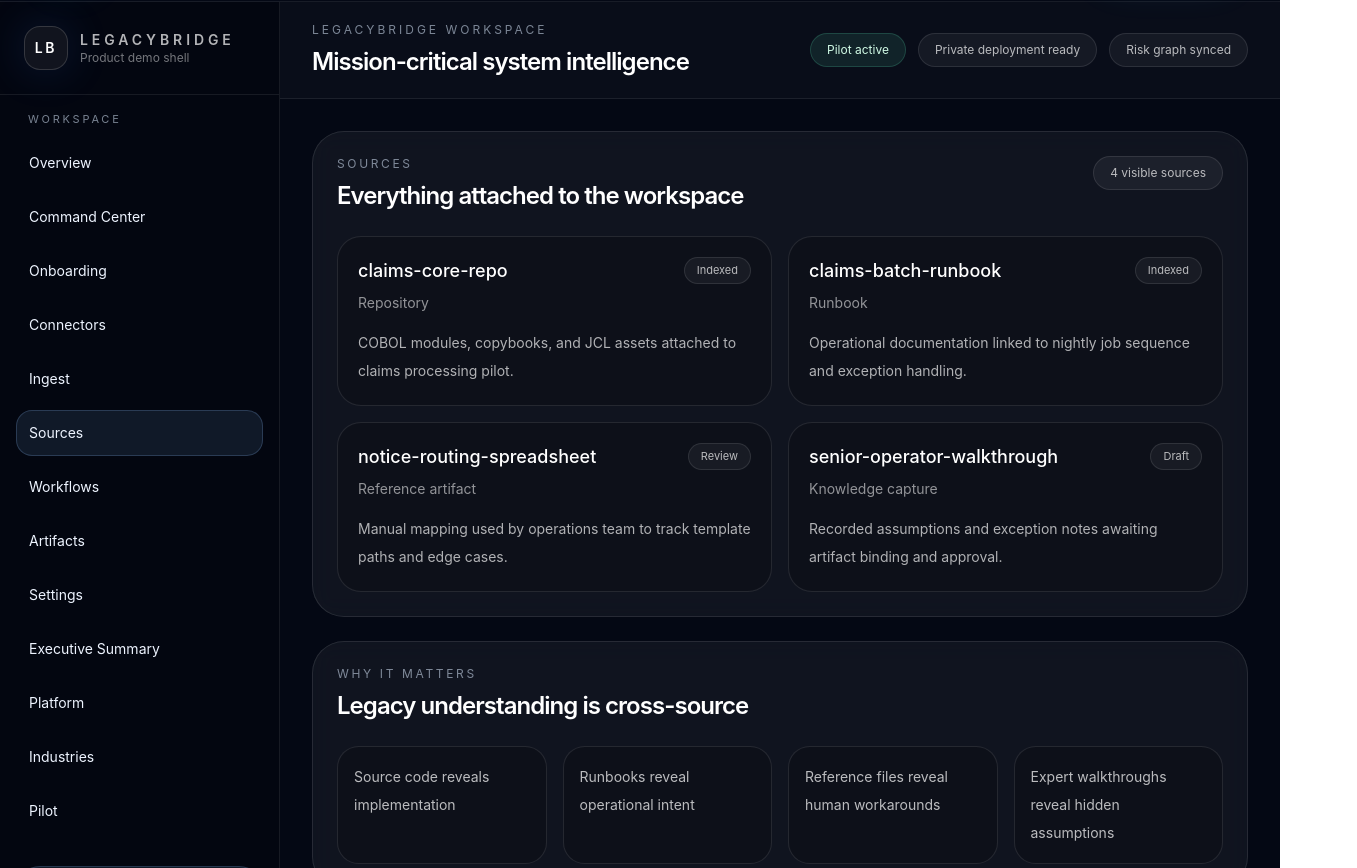
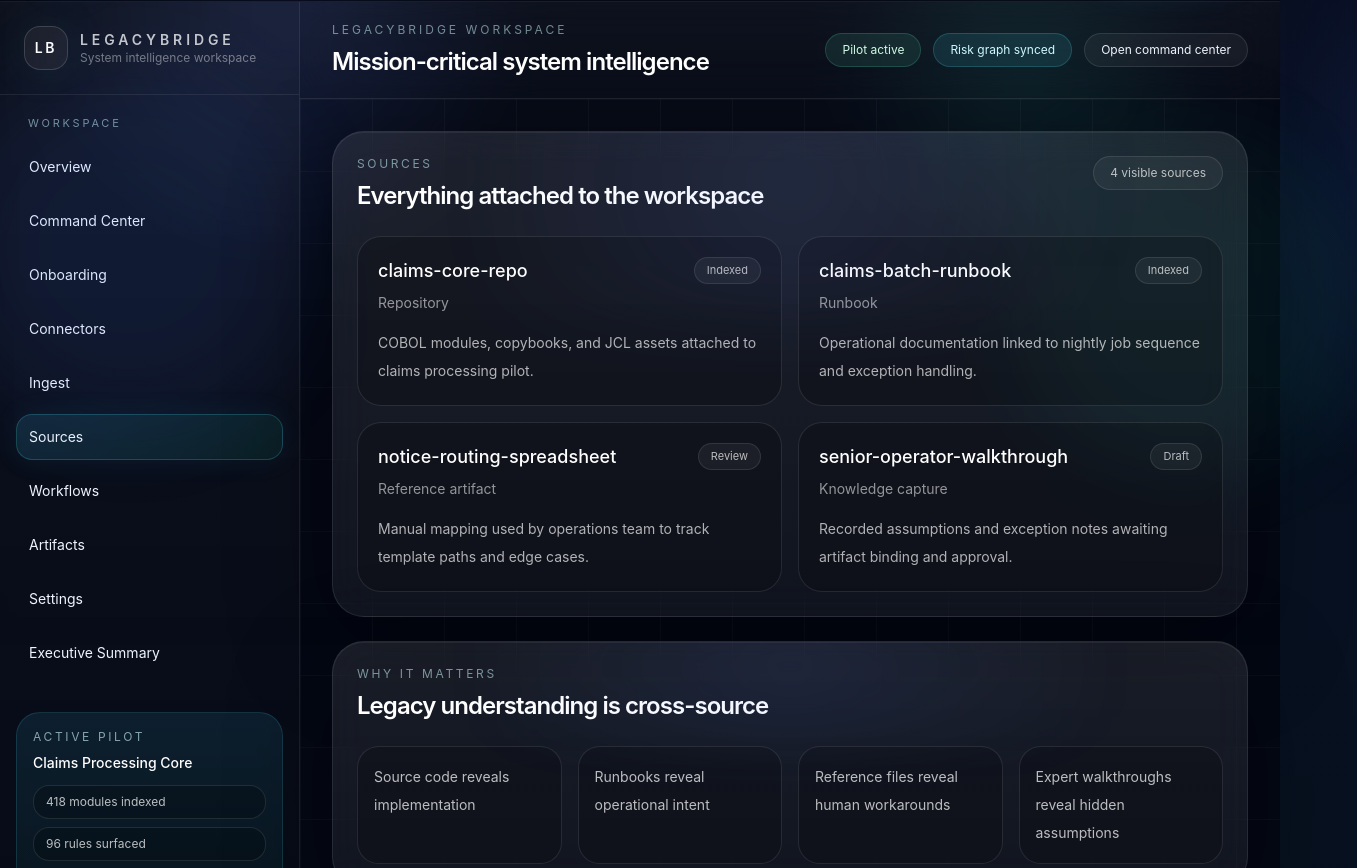
Before and after one commit to M4G3LL4N0/legacybridge, a Next.js app: page /app/sources in a window 1280 px wide. Shown: the part 75-943 px from the top of the page, 1357 px wide, since content can reach past the window. Built offline with nearby package versions, Linux system fonts and the light colour scheme.

Commit message:
Premium app shell redesign for LegacyBridge

```diff
--- a/src/app/app/artifacts/page.tsx
+++ b/src/app/app/artifacts/page.tsx
@@ -18,7 +18,7 @@ export default function ArtifactsPage() {
           {artifacts.map((artifact) => (
             <div
               key={artifact.id}
-              className="rounded-[1.5rem] border border-white/10 bg-black/20 p-5"
+              className="rounded-[1.6rem] border border-white/10 bg-[linear-gradient(180deg,rgba(255,255,255,0.06),rgba(255,255,255,0.03))] p-5"
             >
               <div className="flex items-start justify-between gap-4">
                 <div>
--- a/src/app/app/command-center/page.tsx
+++ b/src/app/app/command-center/page.tsx
@@ -13,12 +13,13 @@ export default function CommandCenterPage() {
           eyebrow="Command center"
           title="Interactive intelligence layer"
           rightSlot={
-            <div className="rounded-full border border-blue-300/20 bg-blue-300/10 px-4 py-2 text-xs text-blue-100">
+            <div className="rounded-full border border-cyan-300/20 bg-cyan-300/10 px-4 py-2 text-xs text-cyan-100">
               Query + graph + rules
             </div>
           }
         >
-          <div className="rounded-[1.5rem] border border-white/10 bg-[#08111a] p-5">
+          <div className="overflow-hidden rounded-[1.6rem] border border-white/10 bg-[#07111d] glow-edge">
+            <div className="premium-grid p-5">
               <div className="rounded-2xl border border-white/8 bg-white/5 p-4 text-sm leading-7 text-white/78">
                 Show me why legacy account classes bypass the updated notice renderer, which modules are responsible, and what test pack should be generated before refactoring.
               </div>
@@ -45,6 +46,7 @@ export default function CommandCenterPage() {
                 </div>
               </div>
             </div>
+          </div>
         </Panel>
 
         <div className="grid gap-6 xl:grid-cols-[1.1fr_0.9fr]">
--- a/src/components/product/AppSidebar.tsx
+++ b/src/components/product/AppSidebar.tsx
@@ -14,35 +14,33 @@ const nav = [
   { href: "/app/artifacts", label: "Artifacts" },
   { href: "/app/settings", label: "Settings" },
   { href: "/app/reports/executive-summary", label: "Executive Summary" },
-  { href: "/platform", label: "Platform" },
-  { href: "/industries", label: "Industries" },
-  { href: "/pilot", label: "Pilot" },
 ];
 
 export default function AppSidebar() {
   const pathname = usePathname();
 
   return (
-    <aside className="w-full border-r border-white/8 bg-black/20 lg:w-[280px] lg:flex-shrink-0">
+    <aside className="w-full border-r border-white/8 bg-[linear-gradient(180deg,rgba(255,255,255,0.04),rgba(255,255,255,0.015))] lg:w-[300px] lg:flex-shrink-0">
       <div className="flex h-full flex-col">
         <div className="border-b border-white/8 px-6 py-6">
           <Link href="/" className="flex items-center gap-3">
-            <div className="flex h-11 w-11 items-center justify-center rounded-2xl border border-white/15 bg-white/6 text-sm font-semibold tracking-[0.2em] text-white shadow-[0_0_45px_rgba(59,130,246,0.16)]">
+            <div className="flex h-11 w-11 items-center justify-center rounded-2xl border border-white/15 bg-white/6 text-sm font-semibold tracking-[0.2em] text-white shadow-[0_0_45px_rgba(56,189,248,0.10)]">
               LB
             </div>
             <div>
-              <div className="text-sm font-semibold uppercase tracking-[0.28em] text-white/70">
+              <div className="text-sm font-semibold uppercase tracking-[0.28em] text-white/76">
                 LegacyBridge
               </div>
-              <div className="text-xs text-white/45">Product demo shell</div>
+              <div className="text-xs text-white/42">System intelligence workspace</div>
             </div>
           </Link>
         </div>
 
-        <div className="px-4 py-4">
-          <div className="mb-3 px-3 text-[11px] uppercase tracking-[0.25em] text-blue-100/55">
+        <div className="px-4 py-5">
+          <div className="mb-3 px-3 text-[11px] uppercase tracking-[0.25em] text-cyan-100/55">
             Workspace
           </div>
+
           <div className="space-y-2">
             {nav.map((item) => {
               const active =
@@ -55,8 +53,8 @@ export default function AppSidebar() {
                   href={item.href}
                   className={`flex items-center rounded-2xl border px-3 py-3 text-sm transition ${
                     active
-                      ? "border-blue-300/20 bg-blue-300/10 text-white"
-                      : "border-transparent text-white/72 hover:border-white/10 hover:bg-white/6 hover:text-white"
+                      ? "border-cyan-300/20 bg-[linear-gradient(135deg,rgba(56,189,248,0.14),rgba(16,185,129,0.10))] text-white shadow-[0_0_28px_rgba(56,189,248,0.08)]"
+                      : "border-transparent text-white/70 hover:border-white/10 hover:bg-white/6 hover:text-white"
                   }`}
                 >
                   {item.label}
@@ -67,15 +65,23 @@ export default function AppSidebar() {
         </div>
 
         <div className="mt-auto p-4">
-          <div className="rounded-3xl border border-blue-300/18 bg-blue-300/10 p-4">
-            <div className="text-xs uppercase tracking-[0.22em] text-blue-100/65">
-              Pilot mode
+          <div className="overflow-hidden rounded-3xl border border-cyan-300/14 bg-[linear-gradient(180deg,rgba(56,189,248,0.10),rgba(16,185,129,0.06))] p-4">
+            <div className="text-xs uppercase tracking-[0.22em] text-cyan-100/62">
+              Active pilot
             </div>
             <div className="mt-2 text-sm font-medium text-white">
               Claims Processing Core
             </div>
-            <div className="mt-2 text-sm leading-6 text-white/62">
-              Demo workspace showing auth, onboarding, connectors, ingest flows, explainability, graph mapping, and modernization guidance.
+            <div className="mt-3 space-y-2">
+              <div className="rounded-2xl border border-white/10 bg-black/20 px-3 py-2 text-xs text-white/72">
+                418 modules indexed
+              </div>
+              <div className="rounded-2xl border border-white/10 bg-black/20 px-3 py-2 text-xs text-white/72">
+                96 rules surfaced
+              </div>
+              <div className="rounded-2xl border border-white/10 bg-black/20 px-3 py-2 text-xs text-white/72">
+                31% coverage gap
+              </div>
             </div>
           </div>
         </div>
--- a/src/components/product/AppTopbar.tsx
+++ b/src/components/product/AppTopbar.tsx
@@ -1,9 +1,11 @@
+import Link from "next/link";
+
 export default function AppTopbar() {
   return (
-    <div className="border-b border-white/8 bg-white/[0.02]">
+    <div className="border-b border-white/8 bg-[linear-gradient(180deg,rgba(255,255,255,0.03),rgba(255,255,255,0.015))] backdrop-blur-xl">
       <div className="flex flex-col gap-4 px-6 py-5 sm:px-8 lg:flex-row lg:items-center lg:justify-between">
         <div>
-          <div className="text-xs uppercase tracking-[0.25em] text-blue-100/55">
+          <div className="text-xs uppercase tracking-[0.25em] text-cyan-100/52">
             LegacyBridge Workspace
           </div>
           <h1 className="mt-2 text-2xl font-semibold tracking-[-0.04em] text-white">
@@ -15,12 +17,15 @@ export default function AppTopbar() {
           <div className="rounded-full border border-emerald-300/18 bg-emerald-300/10 px-4 py-2 text-xs text-emerald-100">
             Pilot active
           </div>
-          <div className="rounded-full border border-white/10 bg-white/5 px-4 py-2 text-xs text-white/70">
-            Private deployment ready
-          </div>
-          <div className="rounded-full border border-white/10 bg-white/5 px-4 py-2 text-xs text-white/70">
+          <div className="rounded-full border border-cyan-300/18 bg-cyan-300/10 px-4 py-2 text-xs text-cyan-100">
             Risk graph synced
           </div>
+          <Link
+            href="/app/command-center"
+            className="rounded-full border border-white/10 bg-white/5 px-4 py-2 text-xs text-white/78 transition hover:bg-white/10"
+          >
+            Open command center
+          </Link>
         </div>
       </div>
     </div>
--- a/src/components/product/CodeViewerCard.tsx
+++ b/src/components/product/CodeViewerCard.tsx
@@ -15,14 +15,14 @@ const lines = [
 
 export default function CodeViewerCard() {
   return (
-    <div className="overflow-hidden rounded-[1.75rem] border border-white/10 bg-[#08111a]">
+    <div className="overflow-hidden rounded-[2rem] border border-white/10 bg-[#07111d] glow-edge">
       <div className="flex items-center justify-between border-b border-white/8 px-5 py-4">
         <div>
-          <div className="text-xs uppercase tracking-[0.22em] text-blue-100/55">Code view</div>
+          <div className="text-xs uppercase tracking-[0.22em] text-cyan-100/55">Code view</div>
           <div className="mt-1 text-sm font-medium text-white">PENALTYCALC01.cbl</div>
         </div>
         <div className="rounded-full border border-amber-300/20 bg-amber-300/10 px-3 py-1 text-[11px] text-amber-100">
-          Duplicate branch detected
+          Drift risk detected
         </div>
       </div>
 
--- a/src/components/product/Panel.tsx
+++ b/src/components/product/Panel.tsx
@@ -9,11 +9,11 @@ type PanelProps = {
 
 export default function Panel({ eyebrow, title, children, rightSlot }: PanelProps) {
   return (
-    <section className="rounded-[2rem] border border-white/10 bg-white/5 p-6 backdrop-blur-md">
+    <section className="premium-surface rounded-[2rem] p-6">
       <div className="flex flex-col gap-4 lg:flex-row lg:items-start lg:justify-between">
         <div>
           {eyebrow ? (
-            <div className="text-xs uppercase tracking-[0.22em] text-blue-100/55">{eyebrow}</div>
+            <div className="text-xs uppercase tracking-[0.22em] text-cyan-100/55">{eyebrow}</div>
           ) : null}
           <h2 className="mt-2 text-2xl font-semibold tracking-[-0.04em] text-white">{title}</h2>
         </div>
--- a/src/components/product/ProductShell.tsx
+++ b/src/components/product/ProductShell.tsx
@@ -4,12 +4,17 @@ import AppTopbar from "@/components/product/AppTopbar";
 
 export default function ProductShell({ children }: { children: ReactNode }) {
   return (
-    <main className="min-h-screen">
-      <div className="mx-auto flex max-w-[1600px] flex-col lg:min-h-screen lg:flex-row">
+    <main className="min-h-screen premium-page-shell">
+      <div className="signal-mist signal-mist-a" />
+      <div className="signal-mist signal-mist-b" />
+
+      <div className="mx-auto flex max-w-[1680px] flex-col lg:min-h-screen lg:flex-row">
         <AppSidebar />
         <div className="min-w-0 flex-1">
           <AppTopbar />
-          <div className="px-6 py-6 sm:px-8 sm:py-8">{children}</div>
+          <div className="premium-grid min-h-[calc(100vh-88px)] px-6 py-6 sm:px-8 sm:py-8">
+            {children}
+          </div>
         </div>
       </div>
     </main>
--- a/src/components/product/ProductStatCard.tsx
+++ b/src/components/product/ProductStatCard.tsx
@@ -10,10 +10,10 @@ export default function ProductStatCard({
   sublabel,
 }: ProductStatCardProps) {
   return (
-    <div className="rounded-3xl border border-white/10 bg-white/5 p-5 backdrop-blur-md">
-      <div className="text-xs uppercase tracking-[0.22em] text-white/45">{label}</div>
+    <div className="premium-surface rounded-3xl p-5">
+      <div className="text-xs uppercase tracking-[0.22em] text-white/42">{label}</div>
       <div className="mt-3 text-3xl font-semibold tracking-[-0.05em] text-white">{value}</div>
-      {sublabel ? <div className="mt-2 text-sm text-white/55">{sublabel}</div> : null}
+      {sublabel ? <div className="mt-2 text-sm text-white/56">{sublabel}</div> : null}
     </div>
   );
 }
--- a/src/components/product/RuleExtractionCard.tsx
+++ b/src/components/product/RuleExtractionCard.tsx
@@ -7,8 +7,8 @@ const rules = [
 
 export default function RuleExtractionCard() {
   return (
-    <div className="rounded-[1.75rem] border border-white/10 bg-white/5 p-6 backdrop-blur-md">
-      <div className="text-xs uppercase tracking-[0.22em] text-blue-100/55">Rule extraction</div>
+    <div className="premium-surface rounded-[2rem] p-6">
+      <div className="text-xs uppercase tracking-[0.22em] text-cyan-100/55">Rule extraction</div>
       <h3 className="mt-2 text-2xl font-semibold tracking-[-0.04em] text-white">
         Business logic surfaced
       </h3>
--- a/src/components/product/TestPackPreview.tsx
+++ b/src/components/product/TestPackPreview.tsx
@@ -15,10 +15,10 @@ const tests = [
 
 export default function TestPackPreview() {
   return (
-    <div className="rounded-[1.75rem] border border-white/10 bg-white/5 p-6 backdrop-blur-md">
+    <div className="premium-surface rounded-[2rem] p-6">
       <div className="flex items-center justify-between gap-4">
         <div>
-          <div className="text-xs uppercase tracking-[0.22em] text-blue-100/55">Generated test pack</div>
+          <div className="text-xs uppercase tracking-[0.22em] text-cyan-100/55">Generated test pack</div>
           <h3 className="mt-2 text-2xl font-semibold tracking-[-0.04em] text-white">
             Characterization preview
           </h3>
```
Also changed, not shown: src/app/app/page.tsx (+12 -10 lines), src/components/product/GraphCanvasCard.tsx (+16 -14 lines). Lines whose indentation alone changed are shown as unchanged.
